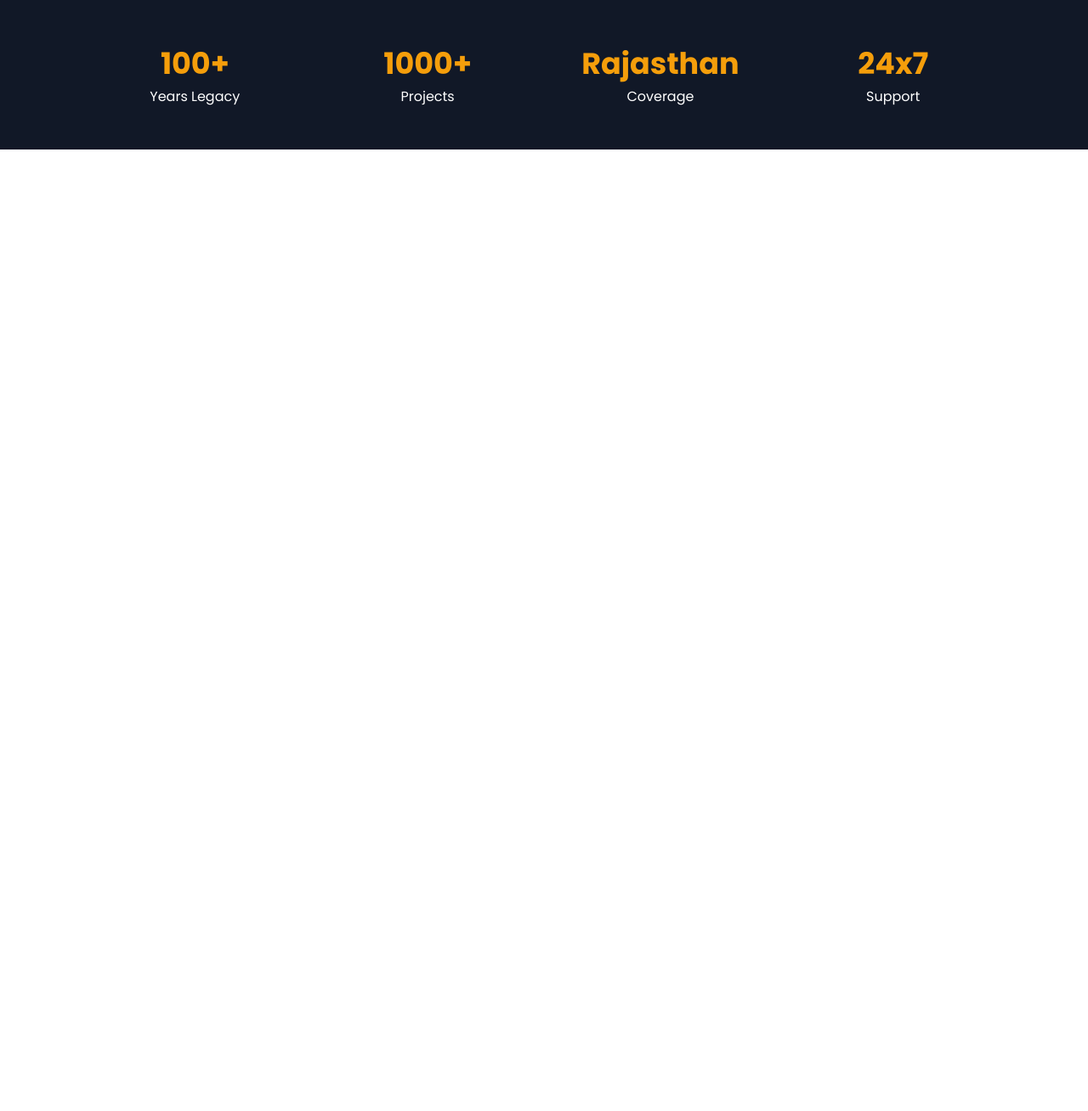
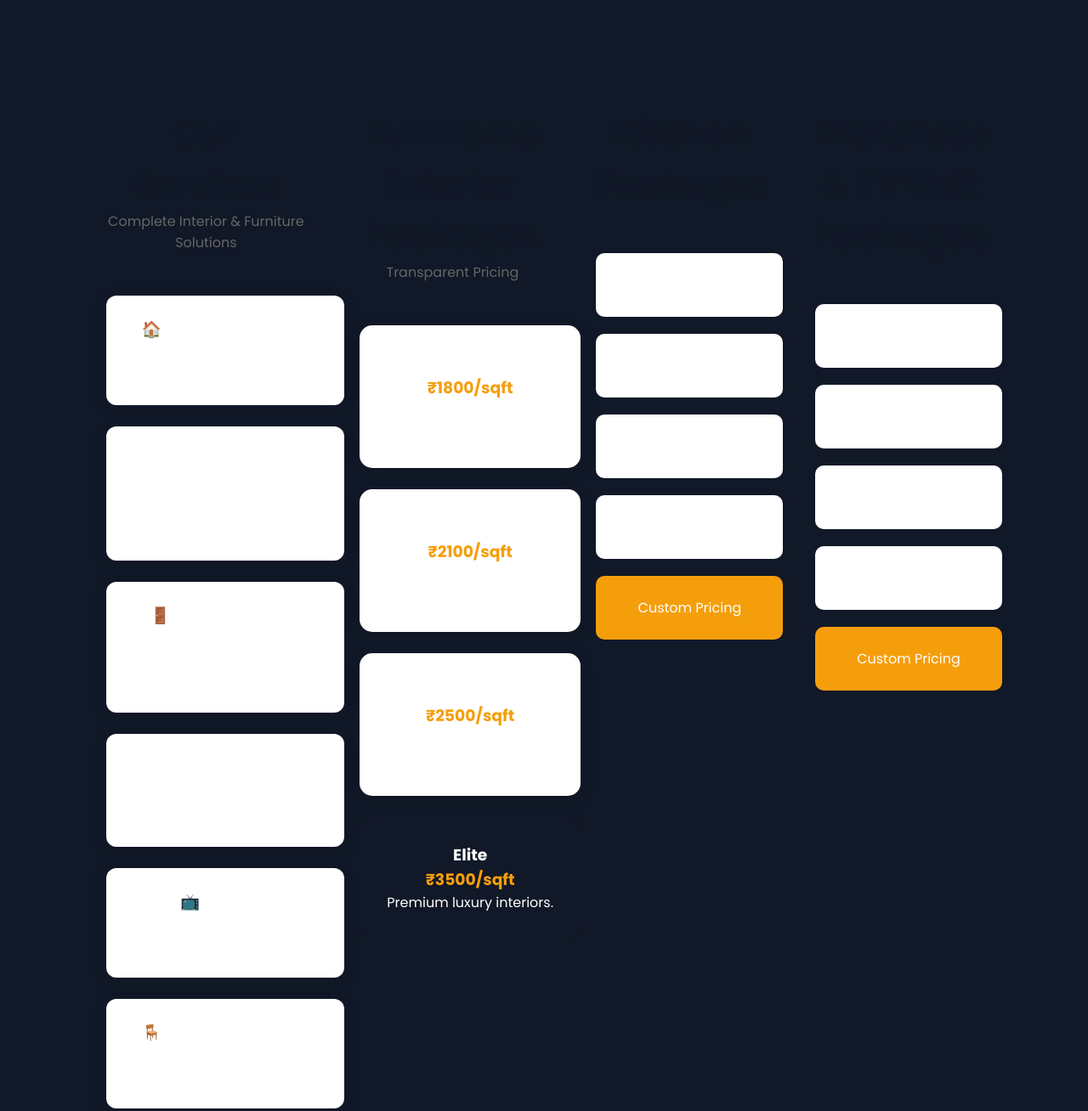
Before and after one commit to jangiryatharth9-cloud/BB-ELITE-FURNITURE-, a plain HTML site: page BB_ELITE_index.html in a window 1280 px wide. Shown: the part 802-2110 px from the top of the page at 85% size. Before the commit the page ends 978 px from the top, so only its background shows below. Drawn offline with Linux system fonts and the light colour scheme.

Commit message:
Update BB_ELITE_index.html

```diff
--- a/BB_ELITE_index.html
+++ b/BB_ELITE_index.html
@@ -212,6 +212,141 @@
 </section>
 
 <section class="stats">
+  <section class="section" id="services">
+
+<div class="section-title">
+<h2>Our Services</h2>
+<p>Complete Interior & Furniture Solutions</p>
+</div>
+
+<div style="display:grid;grid-template-columns:repeat(auto-fit,minmax(280px,1fr));gap:25px;">
+
+<div style="padding:25px;background:#fff;border-radius:12px;box-shadow:0 5px 20px rgba(0,0,0,.08)">
+<h3>🏠 Full Home Interior</h3>
+<p>Complete interior solutions for villas, flats and homes.</p>
+</div>
+
+<div style="padding:25px;background:#fff;border-radius:12px;box-shadow:0 5px 20px rgba(0,0,0,.08)">
+<h3>🍽 Modular Kitchen</h3>
+<p>Modern kitchens with premium hardware and finishes.</p>
+</div>
+
+<div style="padding:25px;background:#fff;border-radius:12px;box-shadow:0 5px 20px rgba(0,0,0,.08)">
+<h3>🚪 Premium Doors</h3>
+<p>Flush Doors, Sagwan Doors, English Style Doors and Custom Designs.</p>
+</div>
+
+<div style="padding:25px;background:#fff;border-radius:12px;box-shadow:0 5px 20px rgba(0,0,0,.08)">
+<h3>🛏 Wardrobes</h3>
+<p>Sliding, Hinged and Luxury Wardrobe Solutions.</p>
+</div>
+
+<div style="padding:25px;background:#fff;border-radius:12px;box-shadow:0 5px 20px rgba(0,0,0,.08)">
+<h3>📺 TV Units</h3>
+<p>Custom TV Cabinets and Entertainment Walls.</p>
+</div>
+
+<div style="padding:25px;background:#fff;border-radius:12px;box-shadow:0 5px 20px rgba(0,0,0,.08)">
+<h3>🪑 Custom Furniture</h3>
+<p>Sofas, Beds, Dining Tables, Office Furniture & More.</p>
+</div>
+
+</div>
+
+</section>
+
+<section class="section" id="packages">
+
+<div class="section-title">
+<h2>Full Home Interior Packages</h2>
+<p>Transparent Pricing</p>
+</div>
+
+<div style="display:grid;grid-template-columns:repeat(auto-fit,minmax(260px,1fr));gap:25px;">
+
+<div style="background:#fff;padding:30px;border-radius:15px;box-shadow:0 5px 20px rgba(0,0,0,.08)">
+<h3>Starter</h3>
+<h1 style="color:#f59e0b;">₹1800/sqft</h1>
+<p>Perfect for budget homes.</p>
+</div>
+
+<div style="background:#fff;padding:30px;border-radius:15px;box-shadow:0 5px 20px rgba(0,0,0,.08)">
+<h3>Premium</h3>
+<h1 style="color:#f59e0b;">₹2100/sqft</h1>
+<p>Premium materials and fittings.</p>
+</div>
+
+<div style="background:#fff;padding:30px;border-radius:15px;box-shadow:0 5px 20px rgba(0,0,0,.08)">
+<h3>Luxury</h3>
+<h1 style="color:#f59e0b;">₹2500/sqft</h1>
+<p>Luxury finish and modern designs.</p>
+</div>
+
+<div style="background:#111827;color:white;padding:30px;border-radius:15px;">
+<h3>Elite</h3>
+<h1 style="color:#f59e0b;">₹3500/sqft</h1>
+<p>Premium luxury interiors.</p>
+</div>
+
+</div>
+
+</section>
+
+<section class="section">
+
+<div class="section-title">
+<h2>Kitchen Packages</h2>
+</div>
+
+<div style="display:grid;grid-template-columns:repeat(auto-fit,minmax(220px,1fr));gap:20px;">
+
+<div style="background:#fff;padding:25px;border-radius:10px;">₹1500/sqft</div>
+<div style="background:#fff;padding:25px;border-radius:10px;">₹2200/sqft</div>
+<div style="background:#fff;padding:25px;border-radius:10px;">₹2800/sqft</div>
+<div style="background:#fff;padding:25px;border-radius:10px;">₹3500/sqft</div>
+<div style="background:#f59e0b;color:white;padding:25px;border-radius:10px;">Custom Pricing</div>
+
+</div>
+
+</section>
+
+<section class="section">
+
+<div class="section-title">
+<h2>Wardrobe & TV Unit Packages</h2>
+</div>
+
+<div style="display:grid;grid-template-columns:repeat(auto-fit,minmax(220px,1fr));gap:20px;">
+
+<div style="background:#fff;padding:25px;border-radius:10px;">₹1200/sqft</div>
+<div style="background:#fff;padding:25px;border-radius:10px;">₹1800/sqft</div>
+<div style="background:#fff;padding:25px;border-radius:10px;">₹2500/sqft</div>
+<div style="background:#fff;padding:25px;border-radius:10px;">₹3500/sqft</div>
+<div style="background:#f59e0b;color:white;padding:25px;border-radius:10px;">Custom Pricing</div>
+
+</div>
+
+</section>
+
+<section class="section" id="projects">
+
+<div class="section-title">
+<h2>Recent Projects</h2>
+<p>Our Work Across Rajasthan</p>
+</div>
+
+<div style="display:grid;grid-template-columns:repeat(auto-fit,minmax(280px,1fr));gap:20px;">
+
+<img src="https://images.unsplash.com/photo-1484154218962-a197022b5858" style="width:100%;border-radius:12px;">
+<img src="https://images.unsplash.com/photo-1505693416388-ac5ce068fe85" style="width:100%;border-radius:12px;">
+<img src="https://images.unsplash.com/photo-1494526585095-c41746248156" style="width:100%;border-radius:12px;">
+<img src="https://images.unsplash.com/photo-1505693416388-ac5ce068fe85" style="width:100%;border-radius:12px;">
+<img src="https://images.unsplash.com/photo-1484154218962-a197022b5858" style="width:100%;border-radius:12px;">
+<img src="https://images.unsplash.com/photo-1494526585095-c41746248156" style="width:100%;border-radius:12px;">
+
+</div>
+
+  </section>
 
 <div>
 <h2>100+</h2>
```
